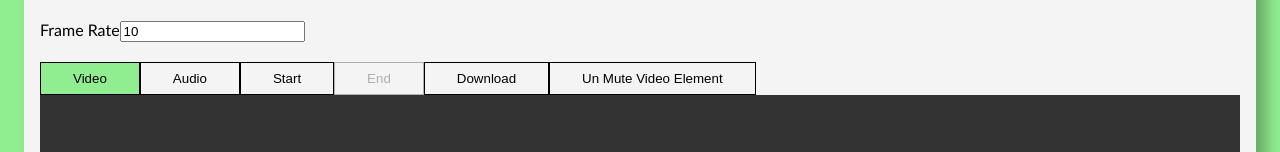
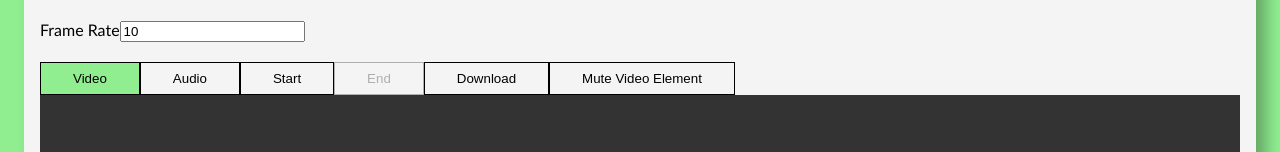
Before and after one commit to arunpraba/media-recorder-api-testing, a React (Create React App) app: page / in a window 1280 px wide. Shown: the part 133-285 px from the top of the page. Built offline with nearby package versions, Linux system fonts and the light colour scheme.

Commit message:
Video Element

```diff
--- a/src/App.js
+++ b/src/App.js
@@ -200,7 +200,7 @@ export default function App() {
           Download
         </button>
         <button className="stop" disabled={recording} onClick={() => setVideoElemMuted(prev => !prev)}>
-          {videoElemMuted ? 'Mute' : 'Un Mute'} Video Element
+          {videoElemMuted ? 'Un Mute' : 'Mute'} Video Element
         </button>
       </div>
 
```
